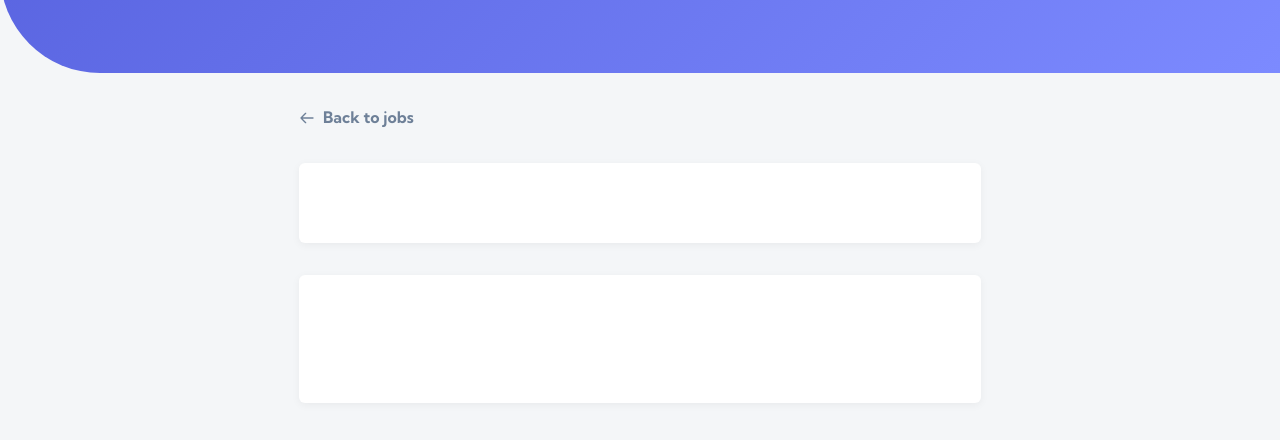
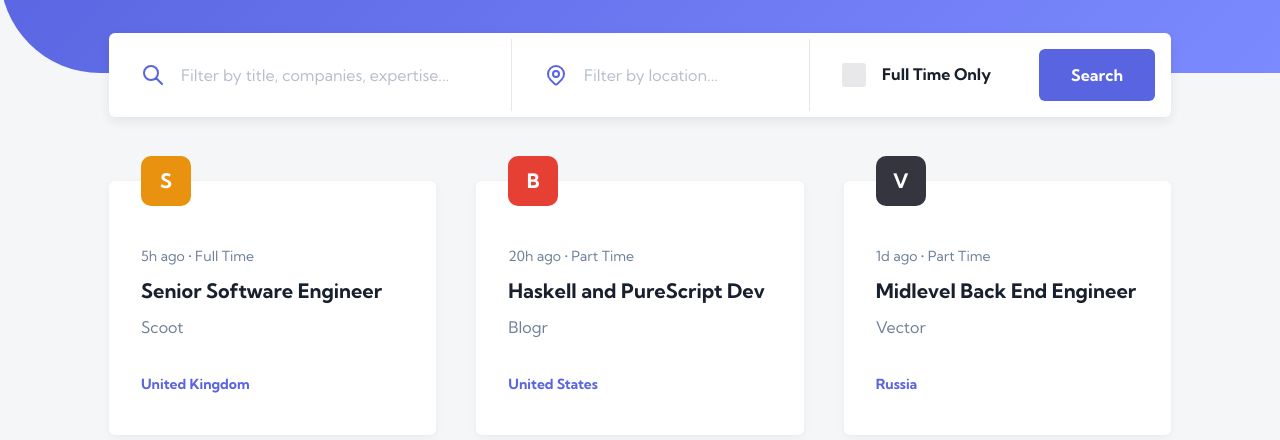
Before and after one commit to kmuang/dev-jobs, a plain HTML site: page index.html in a window 1280 px wide. Shown: the part 87-527 px from the top of the page. Drawn offline with Linux system fonts and the light colour scheme.

Commit message:
Update index.html

```diff
--- a/index.html
+++ b/index.html
@@ -1,17 +1,16 @@
 <!DOCTYPE html>
 <html lang="en">
-
 <head>
   <meta charset="UTF-8">
   <meta name="viewport" content="width=device-width, initial-scale=1.0">
-    <title id="pageTitle">Job Details - devjobs</title>
-    <meta name="description" content="View detailed information about this developer position.">
+  <title>devjobs - Find Your Perfect Developer Job</title>
+  <meta name="description" content="Browse the best developer jobs from top companies around the world. Find full-time, part-time, and remote positions.">
   <link rel="preconnect" href="https://fonts.googleapis.com">
   <link rel="preconnect" href="https://fonts.gstatic.com" crossorigin>
   <link href="https://fonts.googleapis.com/css2?family=Kumbh+Sans:wght@400;700&display=swap" rel="stylesheet">
   <link rel="stylesheet" href="styles.css">
+  <link rel="shortcut icon" href="img/logo.jpeg" type="image/x-icon">
 </head>
-
 <body>
   <!-- HEADER -->
   <header class="header">
@@ -20,52 +19,71 @@
         <h1 class="logo">devjobs</h1>
       </a>
       <div class="theme-toggle">
-                <svg class="theme-icon" xmlns="http://www.w3.org/2000/svg" fill="none" viewBox="0 0 24 24"
-                    stroke="currentColor">
-                    <path stroke-linecap="round" stroke-linejoin="round" stroke-width="2"
-                        d="M12 3v1m0 16v1m9-9h-1M4 12H3m15.364 6.364l-.707-.707M6.343 6.343l-.707-.707m12.728 0l-.707.707M6.343 17.657l-.707.707M16 12a4 4 0 11-8 0 4 4 0 018 0z" />
+        <svg class="theme-icon" xmlns="http://www.w3.org/2000/svg" fill="none" viewBox="0 0 24 24" stroke="currentColor">
+          <path stroke-linecap="round" stroke-linejoin="round" stroke-width="2" d="M12 3v1m0 16v1m9-9h-1M4 12H3m15.364 6.364l-.707-.707M6.343 6.343l-.707-.707m12.728 0l-.707.707M6.343 17.657l-.707.707M16 12a4 4 0 11-8 0 4 4 0 018 0z" />
         </svg>
         <div class="toggle-switch" id="themeToggle">
           <div class="toggle-slider"></div>
         </div>
-                <svg class="theme-icon" xmlns="http://www.w3.org/2000/svg" fill="none" viewBox="0 0 24 24"
-                    stroke="currentColor">
-                    <path stroke-linecap="round" stroke-linejoin="round" stroke-width="2"
-                        d="M20.354 15.354A9 9 0 018.646 3.646 9.003 9.003 0 0012 21a9.003 9.003 0 008.354-5.646z" />
+        <svg class="theme-icon" xmlns="http://www.w3.org/2000/svg" fill="none" viewBox="0 0 24 24" stroke="currentColor">
+          <path stroke-linecap="round" stroke-linejoin="round" stroke-width="2" d="M20.354 15.354A9 9 0 018.646 3.646 9.003 9.003 0 0012 21a9.003 9.003 0 008.354-5.646z" />
         </svg>
       </div>
     </div>
   </header>
 
   <!-- MAIN CONTENT -->
-    <main class="detail-container">
-        <a href="index.html" class="back-link">
-            <svg width="16" height="16" xmlns="http://www.w3.org/2000/svg" fill="none" viewBox="0 0 24 24"
-                stroke="currentColor">
-                <path stroke-linecap="round" stroke-linejoin="round" stroke-width="2" d="M10 19l-7-7m0 0l7-7m-7 7h18" />
+  <main class="container">
+    <!-- SEARCH BAR -->
+    <section class="search-bar">
+      <div class="search-input-wrapper">
+        <svg class="search-icon" xmlns="http://www.w3.org/2000/svg" fill="none" viewBox="0 0 24 24" stroke="currentColor">
+          <path stroke-linecap="round" stroke-linejoin="round" stroke-width="2" d="M21 21l-6-6m2-5a7 7 0 11-14 0 7 7 0 0114 0z" />
         </svg>
-            Back to jobs
-        </a>
+        <input
+          type="text"
+          class="search-input"
+          id="searchInput"
+          placeholder="Filter by title, companies, expertise..."
+        >
+      </div>
 
-        <!-- COMPANY HEADER -->
-        <section class="company-header" id="companyHeader">
-            <!-- Company info will be dynamically inserted here -->
+      <div class="filter-wrapper">
+        <svg class="search-icon" xmlns="http://www.w3.org/2000/svg" fill="none" viewBox="0 0 24 24" stroke="currentColor">
+          <path stroke-linecap="round" stroke-linejoin="round" stroke-width="2" d="M17.657 16.657L13.414 20.9a1.998 1.998 0 01-2.827 0l-4.244-4.243a8 8 0 1111.314 0z" />
+          <path stroke-linecap="round" stroke-linejoin="round" stroke-width="2" d="M15 11a3 3 0 11-6 0 3 3 0 016 0z" />
+        </svg>
+        <input
+          type="text"
+          class="search-input"
+          id="locationFilter"
+          placeholder="Filter by location..."
+        >
+      </div>
+
+      <div class="checkbox-wrapper">
+        <div class="custom-checkbox" id="fullTimeCheckbox">
+          <svg style="display: none;" class="checkmark" width="15" height="12" xmlns="http://www.w3.org/2000/svg">
+            <path d="M1 6.5L5 10.5L13.5 1" stroke="#FFF" stroke-width="2" fill="none" fill-rule="evenodd"/>
+          </svg>
+        </div>
+        <label class="checkbox-label" for="fullTimeCheckbox">Full Time Only</label>
+      </div>
+
+      <button class="btn-search" id="searchBtn">Search</button>
     </section>
 
-        <!-- JOB DETAIL CARD -->
-        <article class="job-detail-card" id="jobDetailCard">
-            <!-- Job details will be dynamically inserted here -->
-        </article>
+    <!-- JOBS GRID -->
+    <section class="jobs-grid" id="jobsGrid">
+      <!-- Job cards will be dynamically inserted here -->
+    </section>
+
+    <!-- LOAD MORE BUTTON -->
+    <div class="load-more-wrapper">
+      <button class="btn-load-more" id="loadMoreBtn">Load More</button>
+    </div>
   </main>
-
-    <!-- FOOTER WITH APPLY BUTTON -->
-    <footer class="job-footer">
-        <div class="job-footer-content" id="jobFooter">
-            <!-- Footer content will be dynamically inserted here -->
-        </div>
-    </footer>
 
   <script src="script.js"></script>
 </body>
-
 </html>
```
Lines whose indentation alone changed are shown as unchanged.
